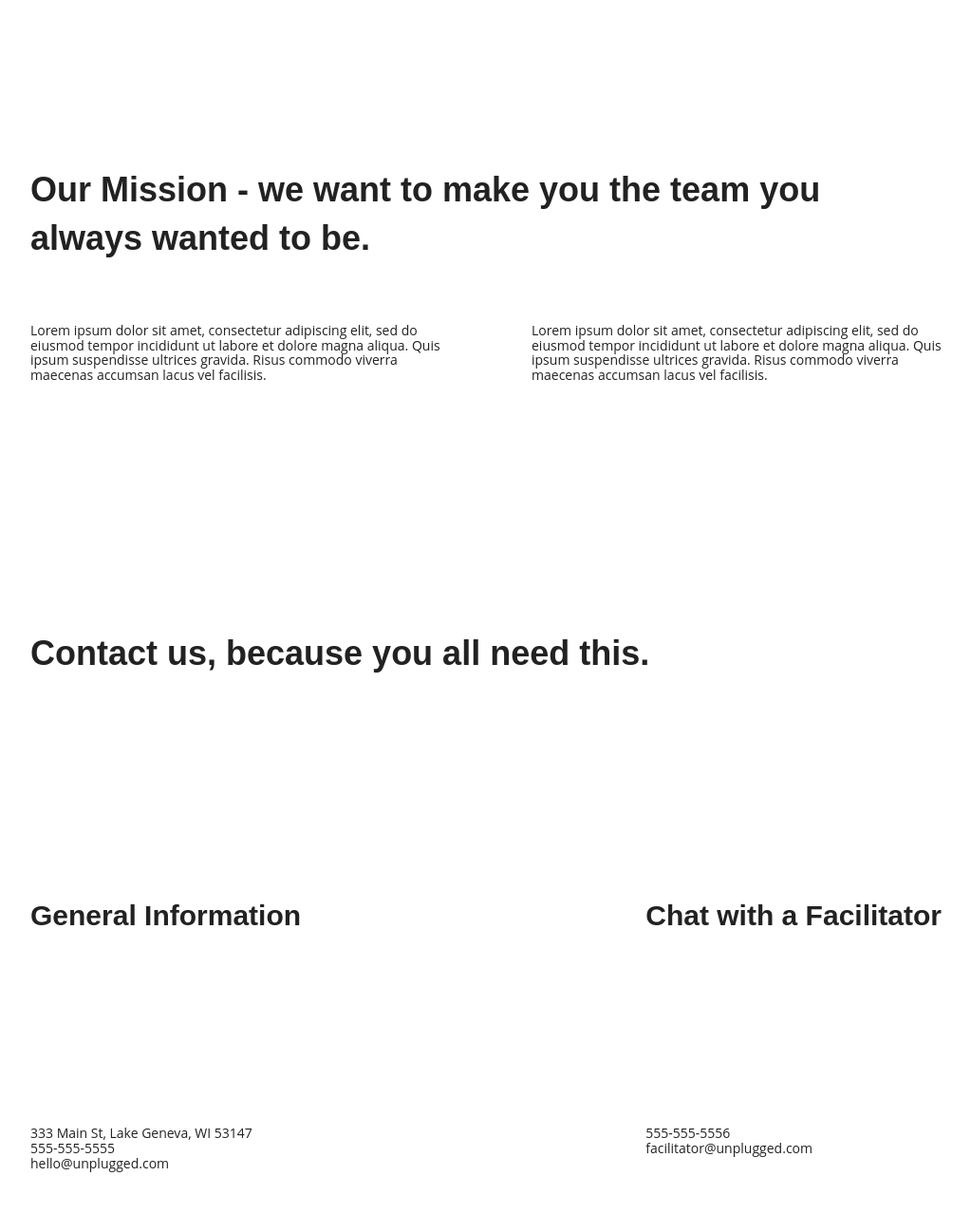
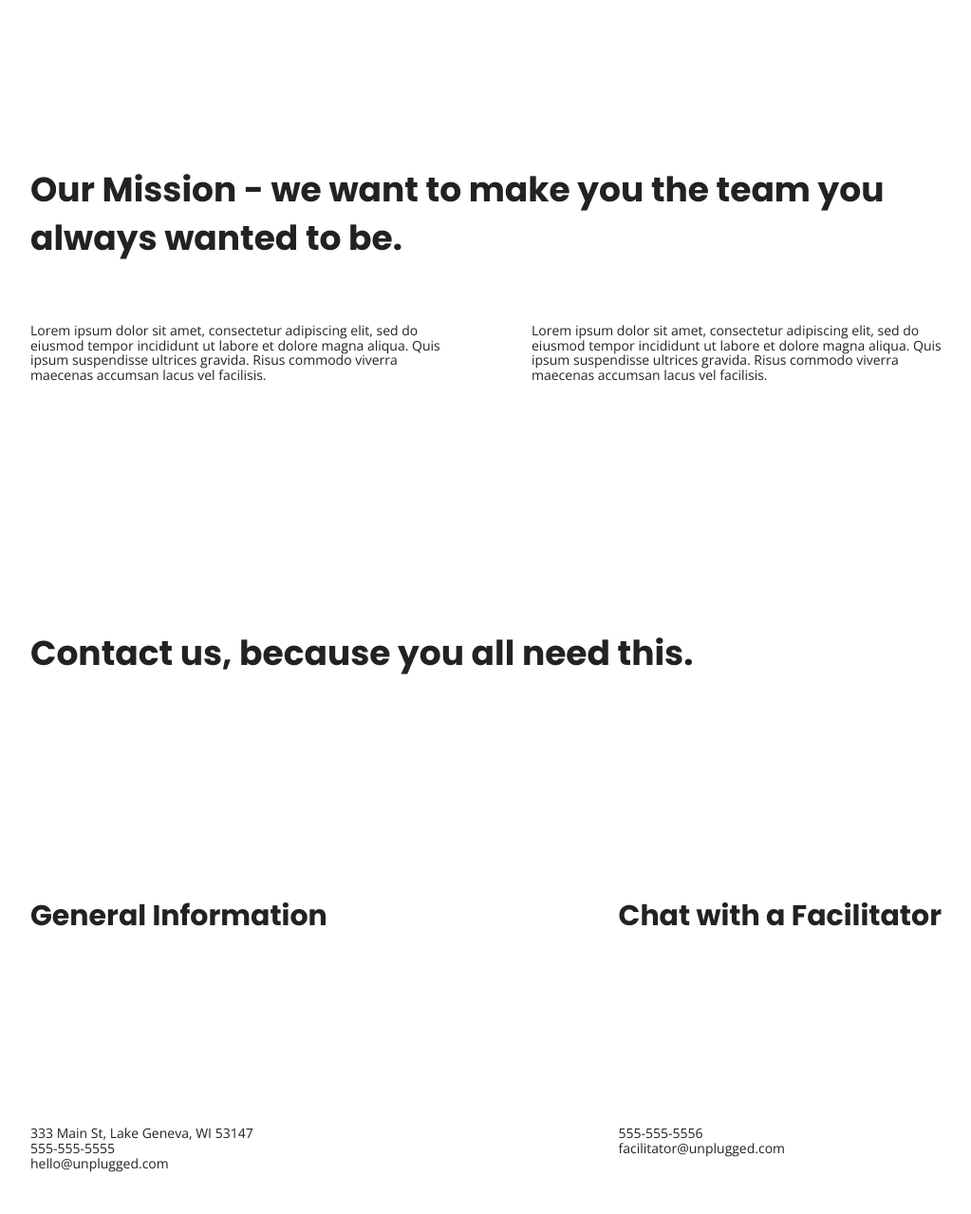
Before and after one commit to jcmunch/206-unplugged, a website: page about/index.html in a window 1280 px wide. Shown: the part 105-1383 px from the top of the page at 95% size, without its empty margins (128-1151 px from the left). Drawn offline with nearby package versions, Linux system fonts and the light colour scheme.

Commit message:
Added google font link to head

```diff
--- a/about/index.html
+++ b/about/index.html
@@ -18,7 +18,8 @@
 
   <link rel="stylesheet" href="../css/normalize.css">
   <link rel="stylesheet" href="../css/main.css">
-
+  <!--Google Fonts-->
+  <link href="https://fonts.googleapis.com/css2?family=Open+Sans:wght@400;700&family=Poppins:wght@500;700&display=swap" rel="stylesheet">
   <meta name="theme-color" content="#fafafa">
 </head>
 
```
Also changed, not shown: faq/index.html (+2 -1 lines), index.html (+2 -3 lines).
